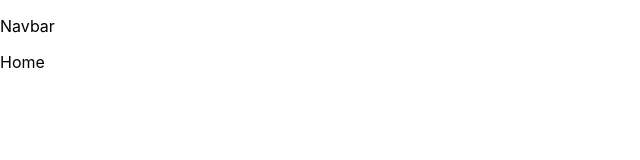
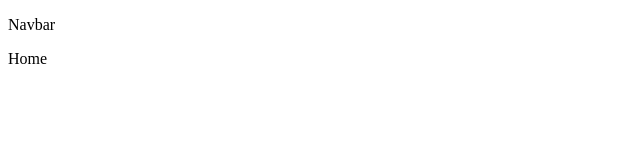
Before and after one commit to Tala-Ammoun/Job-Hive, a React (Create React App) app: page / in a window 1280 px wide. Shown: the top 160 px of the page, without its empty margins (0-640 px from the left). Built offline with nearby package versions, Linux system fonts and the light colour scheme.

Commit message:
changed index.css file

```diff
--- a/src/index.css
+++ b/src/index.css
@@ -1,17 +1,3 @@
 @tailwind base;
 @tailwind components;
 @tailwind utilities;
-
-body {
-  margin: 0;
-  font-family: -apple-system, BlinkMacSystemFont, 'Segoe UI', 'Roboto', 'Oxygen',
-    'Ubuntu', 'Cantarell', 'Fira Sans', 'Droid Sans', 'Helvetica Neue',
-    sans-serif;
-  -webkit-font-smoothing: antialiased;
-  -moz-osx-font-smoothing: grayscale;
-}
-
-code {
-  font-family: source-code-pro, Menlo, Monaco, Consolas, 'Courier New',
-    monospace;
-}
```
